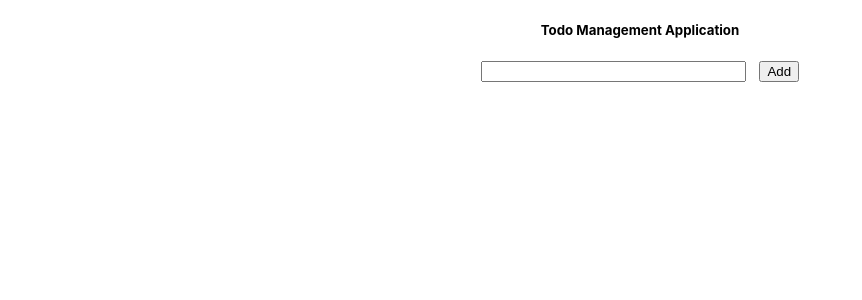
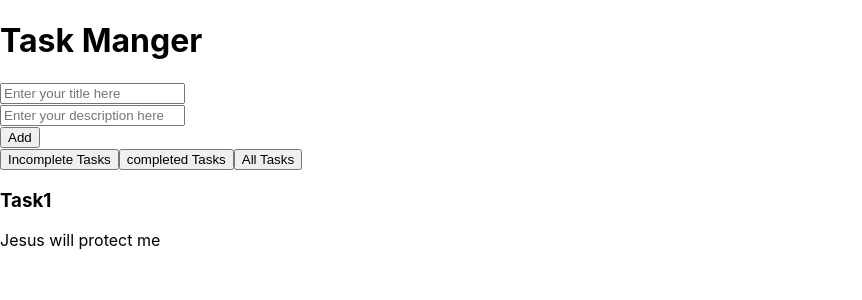
Before and after one commit to sireesa7/task_manager, a React (Create React App) app: page / in a window 1280 px wide. Shown: the top 300 px of the page, without its empty margins (0-862 px from the left). Built offline with nearby package versions, Linux system fonts and the light colour scheme.

Commit message:
new with description

```diff
--- a/src/App.css
+++ b/src/App.css
@@ -1,38 +1,7 @@
-.App {
+
+h1{
   text-align: center;
 }
-
-.App-logo {
-  height: 40vmin;
-  pointer-events: none;
+.Tasks-set{
+  width:fit-content;
 }
-
-@media (prefers-reduced-motion: no-preference) {
-  .App-logo {
-    animation: App-logo-spin infinite 20s linear;
-  }
-}
-
-.App-header {
-  background-color: #282c34;
-  min-height: 100vh;
-  display: flex;
-  flex-direction: column;
-  align-items: center;
-  justify-content: center;
-  font-size: calc(10px + 2vmin);
-  color: white;
-}
-
-.App-link {
-  color: #61dafb;
-}
-
-@keyframes App-logo-spin {
-  from {
-    transform: rotate(0deg);
-  }
-  to {
-    transform: rotate(360deg);
-  }
-}
--- a/src/App.js
+++ b/src/App.js
@@ -1,39 +1,29 @@
-import React,{useState} from 'react'
-import TodoList from './TodoList';
+import React from 'react'
 
-const App = () => {
-  const [task,setTask] = useState("");
-  const [todos,setTodos] = useState([]);
 
-  const changeHandler = e =>{
-    setTask(e.target.value)
-  }
-  const submitHandler = e =>{
-    e.preventDefault();
-    const newTodos = [...todos,task];
-    setTodos(newTodos);
-    setTask("");
-  }
-  const deleteHandler = (indexValue) =>{
-    const newTodos = todos.filter((todo,index) => index !== indexValue);
-    setTodos(newTodos);
-  }
-  return (
-    <div>
-      <center>
-        <div className="card">
-          <div className="card-body">
-            <h5 className="card-title">Todo Management Application</h5>
-            <form onSubmit={submitHandler}>
-              <input size="30" type="text" name="task" value={task} onChange={changeHandler} /> &nbsp;&nbsp;
-              <input type="submit" value="Add" name="Add"/>
-            </form>
-            <TodoList todolist={todos} deleteHandler={deleteHandler}/>
-          </div>
-        </div>
-      </center>
+function App()
+{
+  return(
+    <div className = "TaskManger">
+      <h1>Task Manger</h1>
+
+      <div className = "Tasks-set">
+        <div className = "Title-input"><input type = "text" placeholder="Enter your title here"/></div>
+        <div className = "Description-input"><input type = "text" placeholder="Enter your description here"/></div>
+        <div className = "Add button"><button type="button" className="primaryButton"> Add </button></div>
+      </div>
+      <div className = "Tasks filteration buttons">
+        <button>Incomplete Tasks</button>
+        <button>completed Tasks</button>
+        <button>All Tasks </button>
+      </div>
+      <div className = "List of tasks">
+           <div className = "tasksList">
+                  <h3> Task1 </h3>
+                  <p> Jesus will protect me</p>
+            </div>
+      </div>
     </div>
   )
 }
-
-export default App
+export default App;
--- a/src/TodoList.js
+++ /dev/null
@@ -1,14 +0,0 @@
-import React from 'react'
-
-const TodoList = ({todolist,deleteHandler}) => {
-    return (
-        <div>
-            {todolist.map((todo,index) =>
-            <div key={index}>
-                <h5>{todo} &nbsp; <button onClick={() => deleteHandler(index)}>Delete</button></h5>
-            </div>)}
-        </div>
-    )
-}
-
-export default TodoList
```
